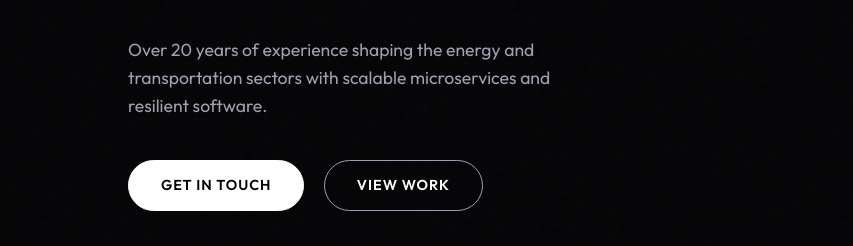
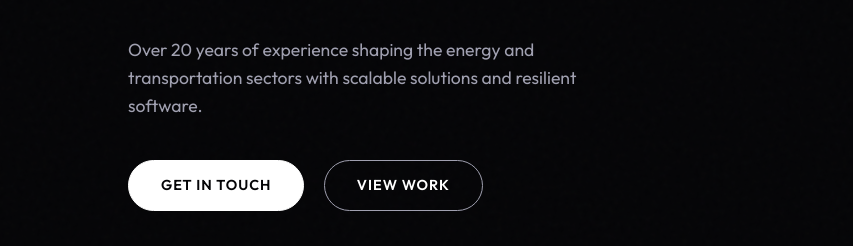
Before and after one commit to futesat/futesat.github.io, a plain HTML site: page index.html in a window 1280 px wide. Shown: the part 485-731 px from the top of the page, 0-853 px from the left. Drawn offline with Linux system fonts and the light colour scheme.

Commit message:
feat: new subtitle

```diff
--- a/index.html
+++ b/index.html
@@ -47,7 +47,7 @@
                     for the <span class="strikethrough">Future</span> Present.
                 </h1>
                 <p class="hero-desc">Over 20 years of experience shaping the energy and transportation sectors with
-                    scalable microservices and resilient software.</p>
+                    scalable solutions and resilient software.</p>
 
                 <div class="hero-cta">
                     <a href="#contact" class="btn primary-btn">Get in Touch</a>
```
